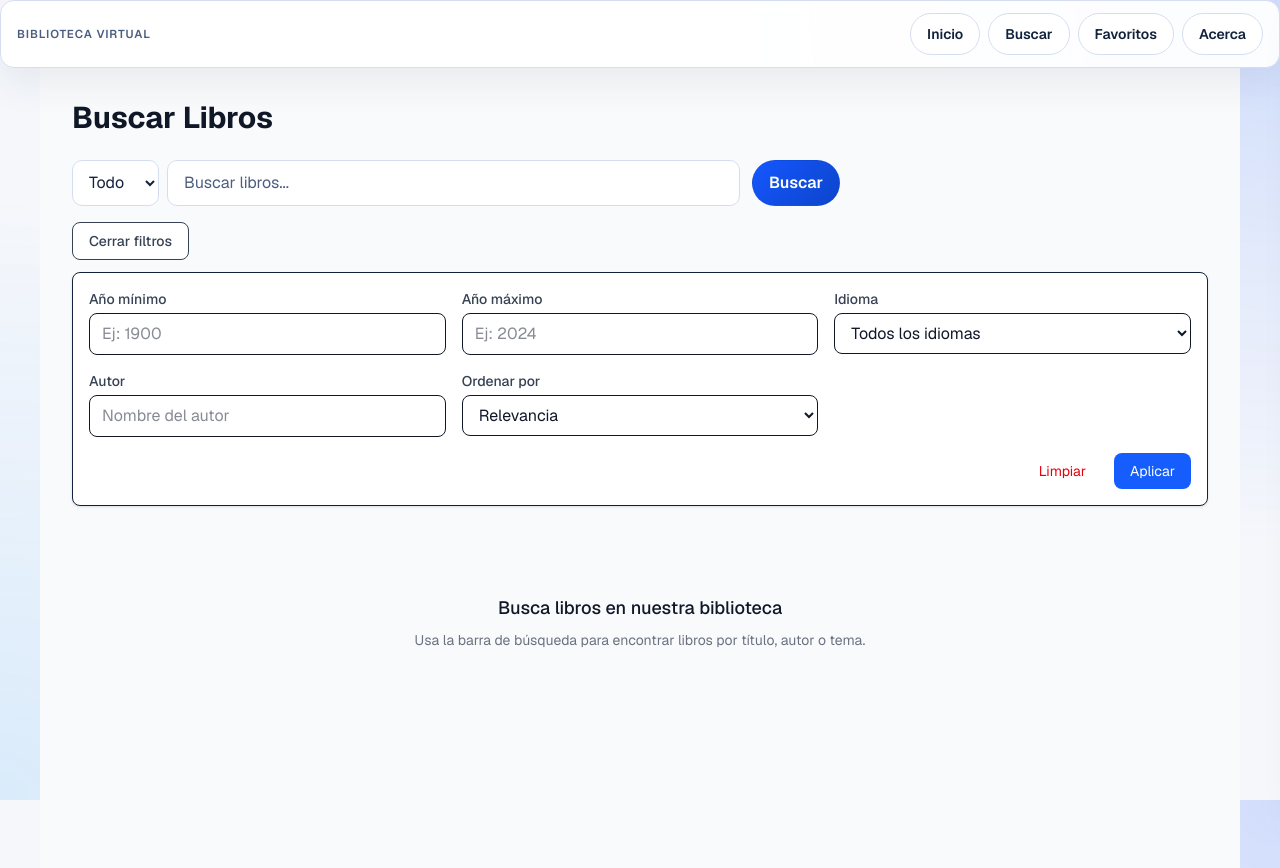
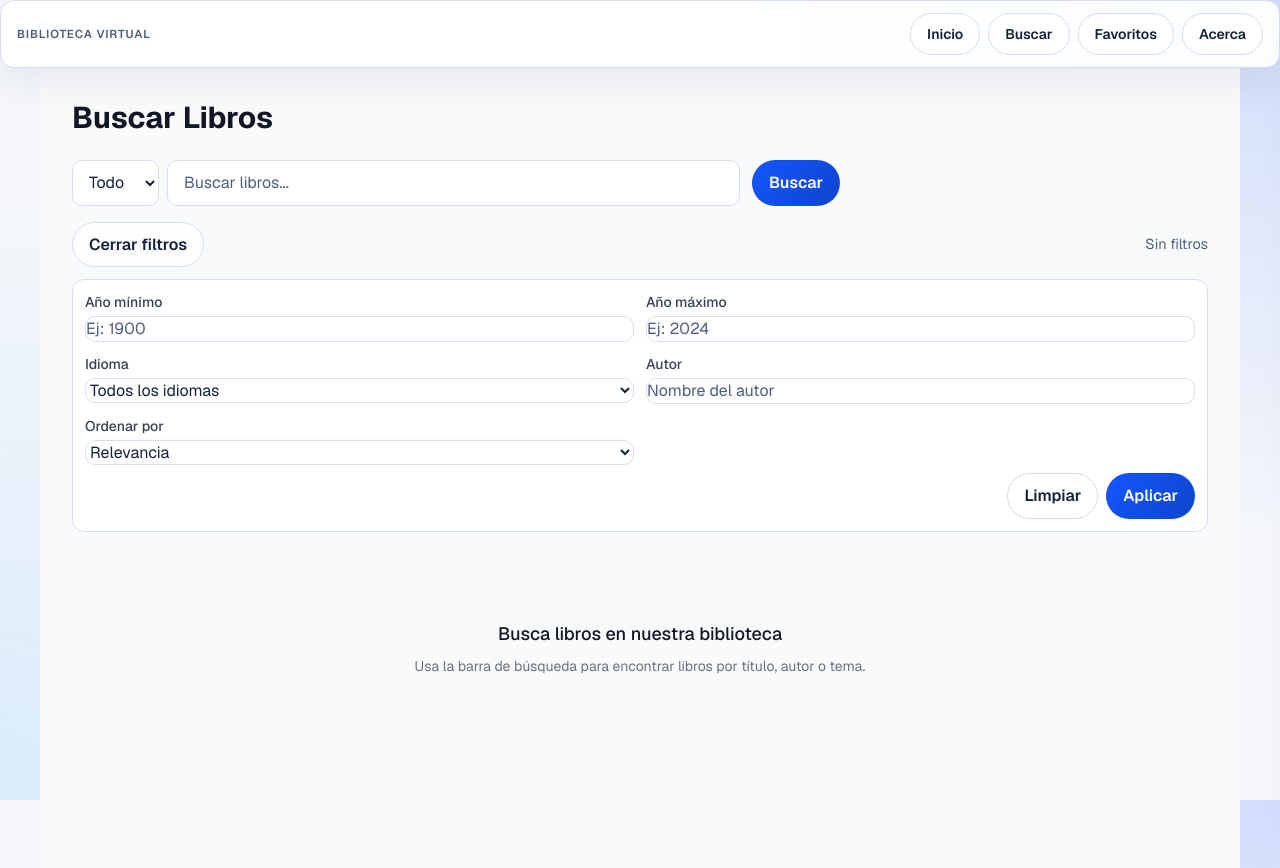
Before and after one commit to AdrianCV2345/Biblioteca-Virtual-Grupo-2, a Next.js app: page /buscar in a window 1280 px wide. Both pictures are taken after a click on the button "Abrir filtros". Built offline with nearby package versions, Linux system fonts and the light colour scheme.

Commit message:
fix: mejora visual de vista de filtros

```diff
--- a/src/components/FilterPanel.tsx
+++ b/src/components/FilterPanel.tsx
@@ -41,142 +41,78 @@ export default function FilterPanel({ onFilterChange }: FilterPanelProps) {
   const [author, setAuthor] = useState("");
   const [sortBy, setSortBy] = useState("");
   const [isOpen, setIsOpen] = useState(false);
-
   function handleClear() {
     setMinYear("");
     setMaxYear("");
     setLanguage("");
     setAuthor("");
     setSortBy("");
-    onFilterChange({
-      minYear: "",
-      maxYear: "",
-      language: "",
-      author: "",
-      sortBy: "",
-    });
+    onFilterChange({ minYear: "", maxYear: "", language: "", author: "", sortBy: "" });
   }
 
   function applyFilters() {
-    onFilterChange({
-      minYear,
-      maxYear,
-      language,
-      author,
-      sortBy,
-    });
+    onFilterChange({ minYear, maxYear, language, author, sortBy });
   }
 
   return (
     <div className="w-full">
+      <div className="flex items-center justify-between">
         <button
           onClick={() => setIsOpen(!isOpen)}
-        className="px-4 py-2 text-sm font-medium text-gray-700 dark:text-gray-300 bg-white dark:bg-gray-800 border rounded-lg hover:bg-gray-50 dark:hover:bg-gray-700"
+          className="filter-toggle ui-btn ui-btn--ghost"
+          aria-expanded={isOpen}
+          aria-controls="filter-panel"
         >
           {isOpen ? "Cerrar filtros" : "Abrir filtros"}
         </button>
 
+        <div className="filter-summary">{language || author || minYear || maxYear ? 'Filtros activos' : 'Sin filtros'}</div>
+      </div>
+
       {isOpen && (
-        <div className="mt-3 p-4 bg-white dark:bg-gray-800 border rounded-lg shadow-sm">
-          <div className="grid grid-cols-1 sm:grid-cols-2 lg:grid-cols-3 gap-4">
+        <div id="filter-panel" className="mt-3 filter-panel-card">
+          <div className="filter-grid">
+            <div>
+              <label htmlFor="minYear" className="block text-sm font-medium text-gray-700 mb-1">Año mínimo</label>
+              <input id="minYear" type="number" value={minYear} onChange={(e) => setMinYear(e.target.value)} placeholder="Ej: 1900" className="ui-input w-full" />
+            </div>
 
             <div>
-              <label className="block text-sm font-medium text-gray-700 dark:text-gray-300 mb-1">
-                Año mínimo
-              </label>
-              <input
-                type="number"
-                value={minYear}
-                onChange={(e) => setMinYear(e.target.value)}
-                placeholder="Ej: 1900"
-                className="w-full px-3 py-2 border rounded-lg bg-white dark:bg-gray-700 text-gray-900 dark:text-gray-100"
-              />
+              <label htmlFor="maxYear" className="block text-sm font-medium text-gray-700 mb-1">Año máximo</label>
+              <input id="maxYear" type="number" value={maxYear} onChange={(e) => setMaxYear(e.target.value)} placeholder="Ej: 2024" className="ui-input w-full" />
             </div>
 
-            {/* Año máximo */}
             <div>
-              <label className="block text-sm font-medium text-gray-700 dark:text-gray-300 mb-1">
-                Año máximo
-              </label>
-              <input
-                type="number"
-                value={maxYear}
-                onChange={(e) => setMaxYear(e.target.value)}
-                placeholder="Ej: 2024"
-                className="w-full px-3 py-2 border rounded-lg bg-white dark:bg-gray-700 text-gray-900 dark:text-gray-100"
-              />
-            </div>
-
-
-            <div>
-              <label className="block text-sm font-medium text-gray-700 dark:text-gray-300 mb-1">
-                Idioma
-              </label>
-              <select
-                value={language}
-                onChange={(e) => setLanguage(e.target.value)}
-                className="w-full px-3 py-2 border rounded-lg bg-white dark:bg-gray-700 text-gray-900 dark:text-gray-100"
-              >
+              <label htmlFor="language" className="block text-sm font-medium text-gray-700 mb-1">Idioma</label>
+              <select id="language" value={language} onChange={(e) => setLanguage(e.target.value)} className="ui-select w-full">
                 {LANGUAGES.map((lang) => (
-                  <option key={lang.value} value={lang.value}>
-                    {lang.label}
-                  </option>
+                  <option key={lang.value} value={lang.value}>{lang.label}</option>
                 ))}
               </select>
             </div>
 
-            {/* Autor */}
             <div>
-              <label className="block text-sm font-medium text-gray-700 dark:text-gray-300 mb-1">
-                Autor
-              </label>
-              <input
-                type="text"
-                value={author}
-                onChange={(e) => setAuthor(e.target.value)}
-                placeholder="Nombre del autor"
-                className="w-full px-3 py-2 border rounded-lg bg-white dark:bg-gray-700 text-gray-900 dark:text-gray-100"
-              />
+              <label htmlFor="author" className="block text-sm font-medium text-gray-700 mb-1">Autor</label>
+              <input id="author" type="text" value={author} onChange={(e) => setAuthor(e.target.value)} placeholder="Nombre del autor" className="ui-input w-full" />
             </div>
 
-            {/* Ordenar por */}
             <div>
-              <label className="block text-sm font-medium text-gray-700 dark:text-gray-300 mb-1">
-                Ordenar por
-              </label>
-              <select
-                value={sortBy}
-                onChange={(e) => setSortBy(e.target.value)}
-                className="w-full px-3 py-2 border rounded-lg bg-white dark:bg-gray-700 text-gray-900 dark:text-gray-100"
-              >
+              <label htmlFor="sortBy" className="block text-sm font-medium text-gray-700 mb-1">Ordenar por</label>
+              <select id="sortBy" value={sortBy} onChange={(e) => setSortBy(e.target.value)} className="ui-select w-full">
                 {SORT_OPTIONS.map((option) => (
-                  <option key={option.value} value={option.value}>
-                    {option.label}
-                  </option>
+                  <option key={option.value} value={option.value}>{option.label}</option>
                 ))}
               </select>
             </div>
           </div>
 
-          { /* Botones de aplicar y limpiar */}
-          <div className="mt-4 flex justify-end gap-3">
-            <button
-              onClick={handleClear}
-              className="px-4 py-2 text-sm text-red-600 hover:text-red-700 hover:bg-red-50 rounded-lg"
-            >
-              Limpiar
-            </button>
-            <button
-              onClick={applyFilters}
-              className="px-4 py-2 text-sm bg-blue-600 text-white rounded-lg hover:bg-blue-700"
-            >
-              Aplicar
-            </button>
+          <div className="filter-actions">
+            <button onClick={handleClear} className="ui-btn ui-btn--ghost">Limpiar</button>
+            <button onClick={applyFilters} className="ui-btn ui-btn--primary">Aplicar</button>
           </div>
         </div>
       )}
     </div>
   );
 
-
 }
--- a/src/styles/main.scss
+++ b/src/styles/main.scss
@@ -237,3 +237,41 @@ textarea {
 	gap: 0.5rem;
 	align-items: center;
 }
+
+/* Filter panel */
+.filter-toggle {
+	display: inline-flex;
+	gap: 0.5rem;
+	align-items: center;
+}
+
+.filter-panel-card {
+	padding: 0.75rem;
+	border-radius: 12px;
+	background: var(--ui-surface);
+	border: 1px solid var(--ui-border);
+}
+
+.filter-grid {
+	display: grid;
+	grid-template-columns: repeat(1, 1fr);
+	gap: 0.75rem;
+}
+
+@media (min-width: 640px) {
+	.filter-grid {
+		grid-template-columns: repeat(2, 1fr);
+	}
+}
+
+.filter-actions {
+	display: flex;
+	justify-content: flex-end;
+	gap: 0.5rem;
+	margin-top: 0.5rem;
+}
+
+.filter-summary {
+	font-size: 0.9rem;
+	color: var(--ui-text-muted);
+}
```
Lines whose indentation alone changed are shown as unchanged.
